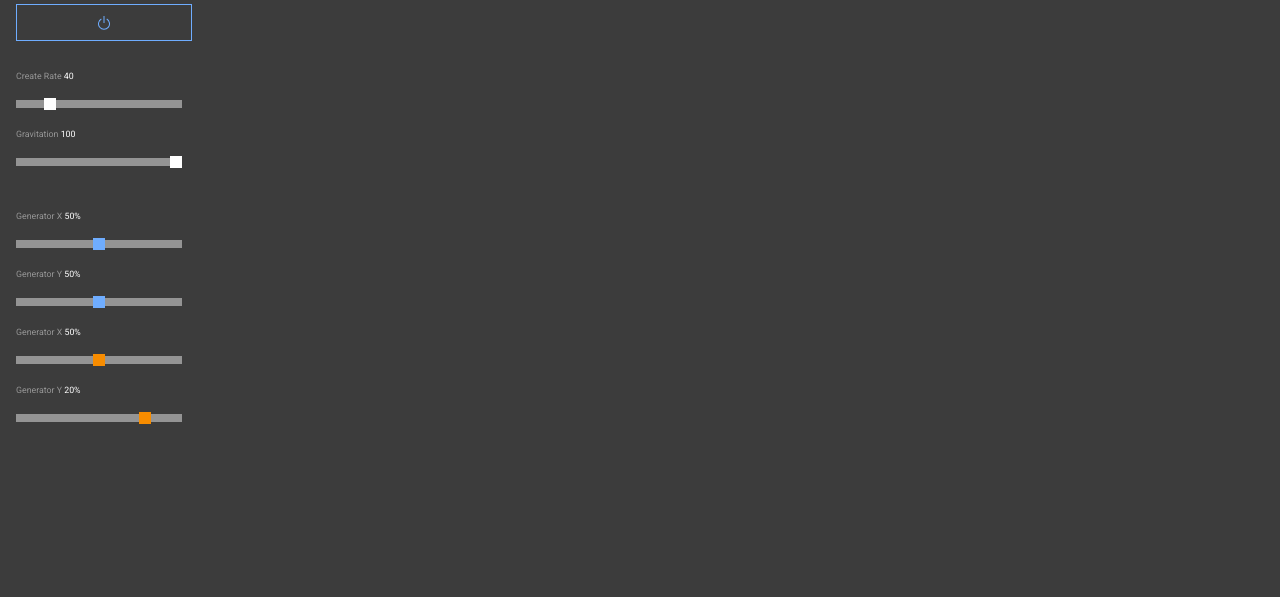
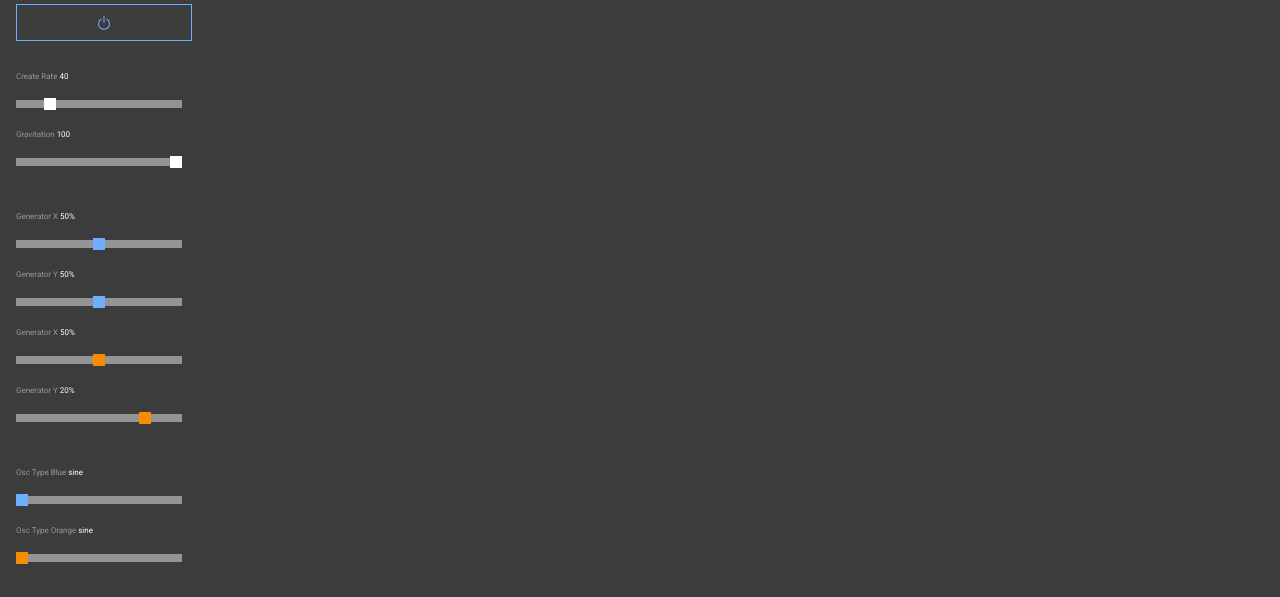
Before and after one commit to GrantEadie/-capstone--gravitone, a React (Create React App) app: page / in a window 1280 px wide. Shown: the part 200-797 px from the top of the page. Built offline with nearby package versions, Linux system fonts and the light colour scheme.

Commit message:
continue audio effect build

```diff
--- a/src/components/Fader.js
+++ b/src/components/Fader.js
@@ -7,7 +7,7 @@ function Fader(props) {
 
 return (
   <>
-  <label htmlFor={handleInputId} style={{fontSize: "1.1vmin", color: "rgb(150,150,150)", marginBottom: "-10px", display: "inline"}}>
+  <label htmlFor={handleInputId} style={{fontSize: "1vmin", color: "rgb(150,150,150)", display: "inline"}}>
         {handleTitle}{'    '}
       </label>
         <input
@@ -15,7 +15,7 @@ return (
             background: "transparent",
             border: "none",
             color: "white",
-            fontSize: "1.1vmin",
+            fontSize: "1vmin",
           }}
           id={handleInputId}
           type="text"
--- a/src/components/Interface.js
+++ b/src/components/Interface.js
@@ -134,6 +134,26 @@ function Interface(props) {
         />
         <br />
         <br />
+        <Fader
+          handleTitle="Osc Type Blue"
+          handleInputId="oscType"
+          handleChangeAmount={props.handleChangeOscType1}
+          handleMax="5"
+          handleMin="0"
+          handleDefaultValue="0"
+          handleDefaultDisplayValue="sine"
+          sliderName="slider2"
+        />
+        <Fader
+          handleTitle="Osc Type Orange"
+          handleInputId="oscType1"
+          handleChangeAmount={props.handleChangeOscType2}
+          handleMax="5"
+          handleMin="0"
+          handleDefaultValue="0"
+          handleDefaultDisplayValue="sine"
+          sliderName="slider1"
+        />
       </div>
     </>
   );
@@ -149,6 +169,7 @@ Interface.propTypes = {
   handleBeginAuto1: PropTypes.func,
   handleMouseGenerate: PropTypes.func,
   buttonCSS: PropTypes.object,
+  handleChangeOscType1: PropTypes.func
 };
 
 export default Interface;
--- a/src/components/MainSynth.js
+++ b/src/components/MainSynth.js
@@ -1,10 +1,10 @@
 import * as Tone from 'tone';
 
 export default function MainSynth(noteArray, oscType) {
-  const synth = new Tone.PolySynth(Tone.Synth, 32);
+  this.synth = new Tone.PolySynth(Tone.Synth, 32);
   let reverb = new Tone.Reverb(10, 10)
   reverb.wet.value = .75
-  synth.set({
+  this.synth.set({
     oscillator: {
     type:  oscType
     },
@@ -15,10 +15,19 @@ export default function MainSynth(noteArray, oscType) {
     volume: -12
   })
 
-  synth.chain(reverb, Tone.Destination);
+  this.synth.chain(reverb, Tone.Destination);
 
 
+
+  this.changeOscType = function(synthType) {
+    console.log(this.synth)
+    this.synth.set({
+      oscillator: {
+        type: synthType
+      }
+    })
+  }
   this.playSynth = function(noteIndex, velocity) {
-    synth.triggerAttackRelease(noteArray[noteIndex], '32n', '+0', velocity);
+    this.synth.triggerAttackRelease(noteArray[noteIndex], '32n', '+0', velocity);
   }
 }
--- a/src/components/MatterWorld.js
+++ b/src/components/MatterWorld.js
@@ -28,6 +28,10 @@ let generator1;
 let mConstraint;
 let p5Main;
 let createRate = 40;
+let synthType = 'sine';
+let synthType1 = 'sine'
+let synth;
+let synth1;
 const noteArray = [
   "D6",
   "C6",
@@ -61,8 +65,8 @@ function MatterWorld() {
     handleBeginAuto1(!beginAuto1);
   };
 
-  let synth = new MainSynth(noteArray, "sine");
-  let synth1 = new MainSynth(noteArray, "triangle");
+  synth = new MainSynth(noteArray, synthType);
+  synth1 = new MainSynth(noteArray, synthType1);
 
   const setup = (p5, canvasParentRef) => {
     p5Main = p5;
@@ -81,6 +85,7 @@ function MatterWorld() {
         circles.find((x) => x.body.id === pair.bodyB.id).genId === 1
           ? synth.playSynth(Math.round(pair.bodyB.circleRadius / 5), 1)
           : synth1.playSynth(Math.round(pair.bodyB.circleRadius / 5), 1);
+
       }
     });
     world.gravity.y = 1;
@@ -239,6 +244,36 @@ function MatterWorld() {
       y: ((event.target.value * -1 + 1000) / 1000) * p5Main.windowHeight,
     });
   }
+
+  function changeOscType1(event) {
+    const inputEvent = parseInt(event.target.value)
+    if (inputEvent === 0) {
+      synthType = "sine"
+    } else if (inputEvent === 1){
+      synthType = "triangle"
+    } else if (inputEvent === 2){
+      synthType = "sawtooth"
+    } else if (inputEvent === 3){
+      synthType = "square"
+    }
+    synth.changeOscType(synthType)
+    document.getElementById('oscType').value = synthType
+  }
+
+  function changeOscType2(event) {
+    const inputEvent = parseInt(event.target.value)
+    if (inputEvent === 0) {
+      synthType1 = "sine"
+    } else if (inputEvent === 1){
+      synthType1 = "triangle"
+    } else if (inputEvent === 2){
+      synthType1 = "sawtooth"
+    } else if (inputEvent === 3){
+      synthType1 = "square"
+    }
+    synth1.changeOscType(synthType1)
+    document.getElementById('oscType1').value = synthType1
+  }
   return (
     <>
     <Sketch setup={setup} draw={draw} mouseClicked={mp} />
@@ -254,6 +289,8 @@ function MatterWorld() {
           handleBeginAuto1={changeBeginAuto1}
           handleMouseGenerate={changeMouseGenerate}
           handleChangeRate={changeCreateRate}
+          handleChangeOscType1={changeOscType1}
+          handleChangeOscType2={changeOscType2}
         />
       </div>
     </>
--- a/src/components/SVGs.js
+++ b/src/components/SVGs.js
@@ -11,10 +11,10 @@ export const PowerButton = () => {
       viewBox="0 0 16 16"
     >
       <path
-        fill-rule="evenodd"
+        fillRule="evenodd"
         d="M5.578 4.437a5 5 0 1 0 4.922.044l.5-.866a6 6 0 1 1-5.908-.053l.486.875z"
       />
-      <path fill-rule="evenodd" d="M7.5 8V1h1v7h-1z" />
+      <path fillRule="evenodd" d="M7.5 8V1h1v7h-1z" />
     </svg>
   );
 };
@@ -30,7 +30,7 @@ export const MouseButton = () => {
       viewBox="0 0 16 16"
     >
       <path
-        fill-rule="evenodd"
+        fillRule="evenodd"
         d="M6.75 1a.75.75 0 0 0-.75.75V9.5a.5.5 0 0 1-.854.354l-2.41-2.411a.517.517 0 0 0-.809.631l2.512 4.185 1.232 2.465a.5.5 0 0 0 .447.276h6.302a.5.5 0 0 0 .434-.252l1.395-2.442a2.5 2.5 0 0 0 .317-.991l.272-2.715a1 1 0 0 0-.995-1.1H13.5v1a.5.5 0 1 1-1 0V7.154a4.208 4.208 0 0 0-.2-.26c-.187-.222-.368-.383-.486-.43-.124-.05-.392-.063-.708-.039a4.844 4.844 0 0 0-.106.01V8a.5.5 0 1 1-1 0V5.986c0-.167-.073-.272-.15-.314a1.657 1.657 0 0 0-.448-.182c-.179-.035-.5-.04-.816-.027l-.086.004V8a.5.5 0 1 1-1 0V1.75A.75.75 0 0 0 6.75 1zM8.5 4.466V1.75a1.75 1.75 0 1 0-3.5 0v6.543L3.443 6.736A1.517 1.517 0 0 0 1.07 8.588l2.491 4.153 1.215 2.43A1.5 1.5 0 0 0 6.118 16h6.302a1.5 1.5 0 0 0 1.302-.756l1.395-2.441a3.5 3.5 0 0 0 .444-1.389l.272-2.715a2 2 0 0 0-1.99-2.199h-.582a5.114 5.114 0 0 0-.195-.248c-.191-.229-.51-.568-.88-.716-.364-.146-.846-.132-1.158-.108l-.132.012a1.26 1.26 0 0 0-.56-.642 2.634 2.634 0 0 0-.738-.288c-.31-.062-.739-.058-1.05-.046l-.048.002zm2.094 2.025z"
       />
     </svg>
```
Also changed, not shown: 1 other file (tests, documents, lock files or other folders).
